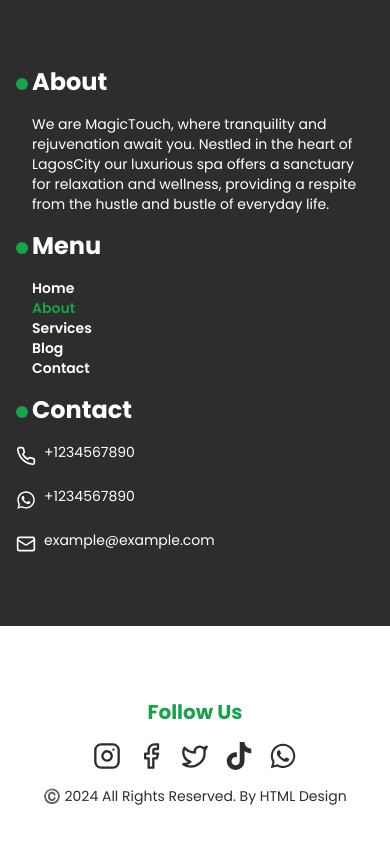
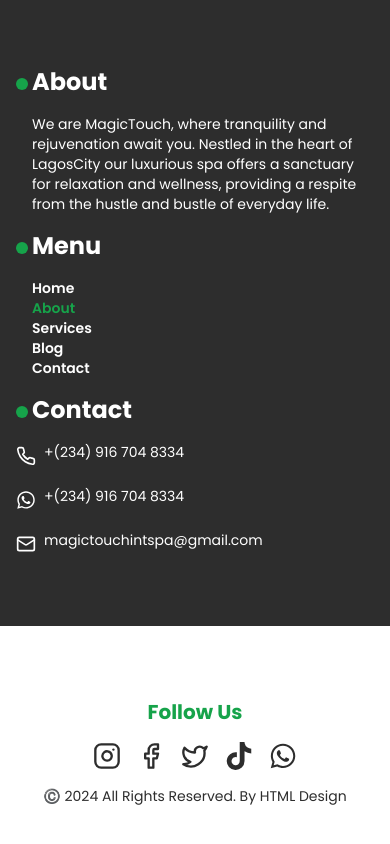
Before and after one commit to cyberraff/magictouch, a Next.js app: page /About in a window 390 px wide. Shown: the part 1784-2628 px from the top of the page. Built offline with nearby package versions, Linux system fonts and the light colour scheme.

Commit message:
"Update phone number and email address in Footer component"

```diff
--- a/app/components/Footer.tsx
+++ b/app/components/Footer.tsx
@@ -20,8 +20,8 @@ const socials = [
 
 export default function Footer() {
 	const pathname = usePathname();
-	const phoneNumber = '+1234567890';
-	const emailAddress = 'example@example.com';
+	const phoneNumber = '+(234) 916 704 8334';
+	const emailAddress = 'magictouchintspa@gmail.com';
 
 	return (
 		<footer className=''>
```
